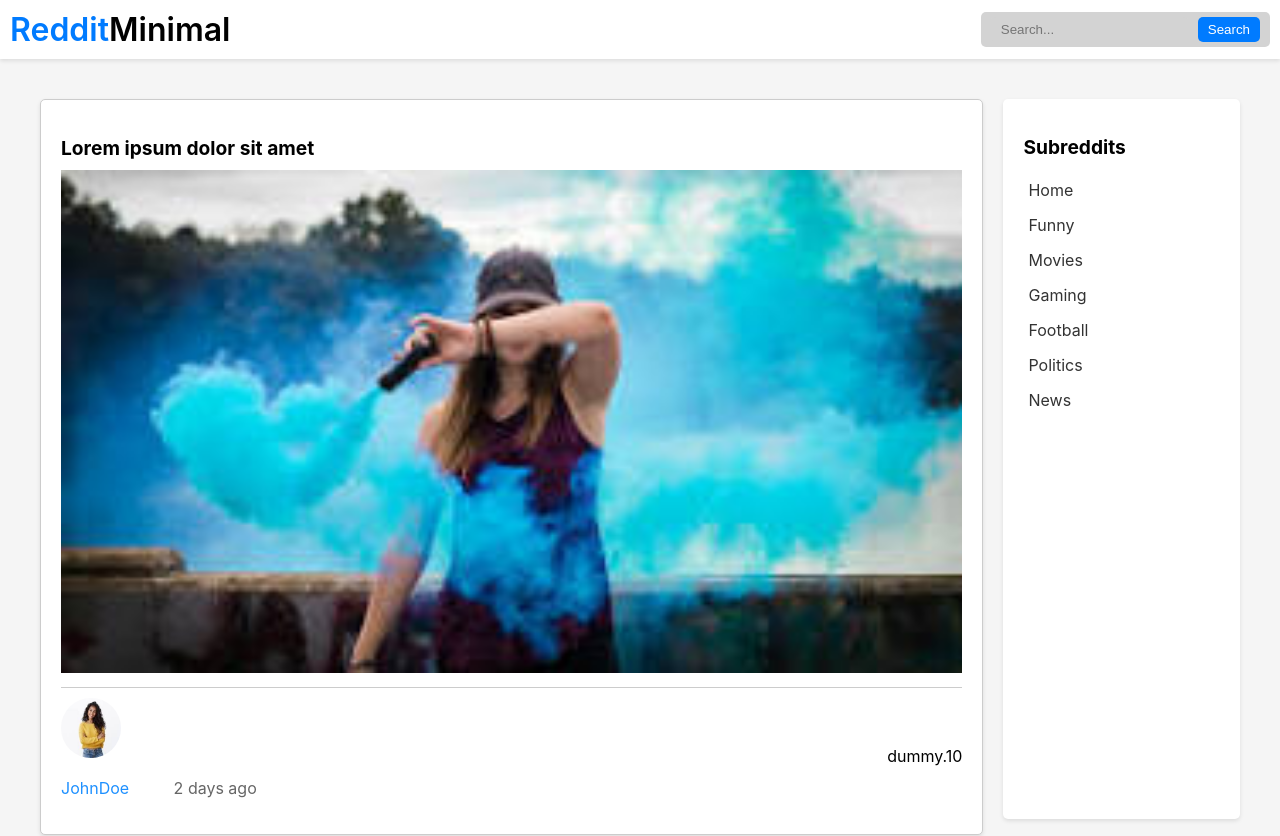
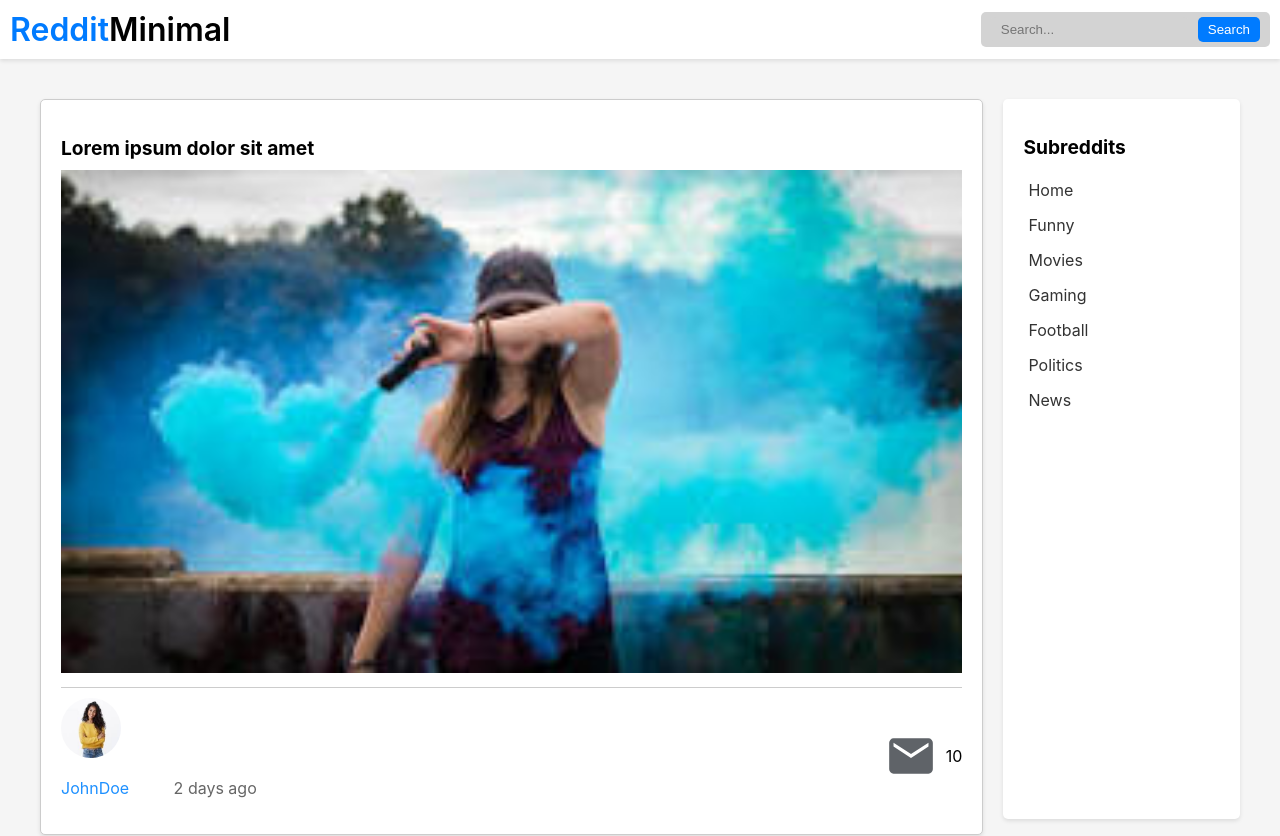
Before and after one commit to Sonickmumba/reddit-minimal, a React (Create React App) app: page / in a window 1280 px wide. Shown: the top 836 px of the page. Built offline with nearby package versions, Linux system fonts and the light colour scheme.

Commit message:
More updates

```diff
--- a/src/features/reddit/Reddit.module.css
+++ b/src/features/reddit/Reddit.module.css
@@ -61,6 +61,14 @@
 .messages {
   display: flex;
   align-items: center;
+  gap: 10px;
+  cursor: pointer;
+}
+
+.messageIcon {
+  cursor: pointer;
+  width: 50px;
+  height: 50px;
 }
 
 .fa-envelope {
--- a/src/features/reddit/reddit.js
+++ b/src/features/reddit/reddit.js
@@ -1,5 +1,6 @@
 import React from 'react';
 import styles from './Reddit.module.css';
+import message from './message.svg';
 /* eslint-disable react/prop-types */
 import dummyPosts from './dummyPosts';
 
@@ -29,10 +30,8 @@ const Reddit = () => (
             </p>
           </div>
           <div className={styles.messages}>
-            <i className="fa fa-envelope" />
-            {' '}
-            dummy.
-            {dummy.numMessages}
+            <img src={message} alt="Message icon" className={styles.messageIcon} />
+            <span>{dummy.numMessages}</span>
           </div>
         </div>
       </div>
```
Also changed, not shown: src/features/reddit/message.svg (added).
